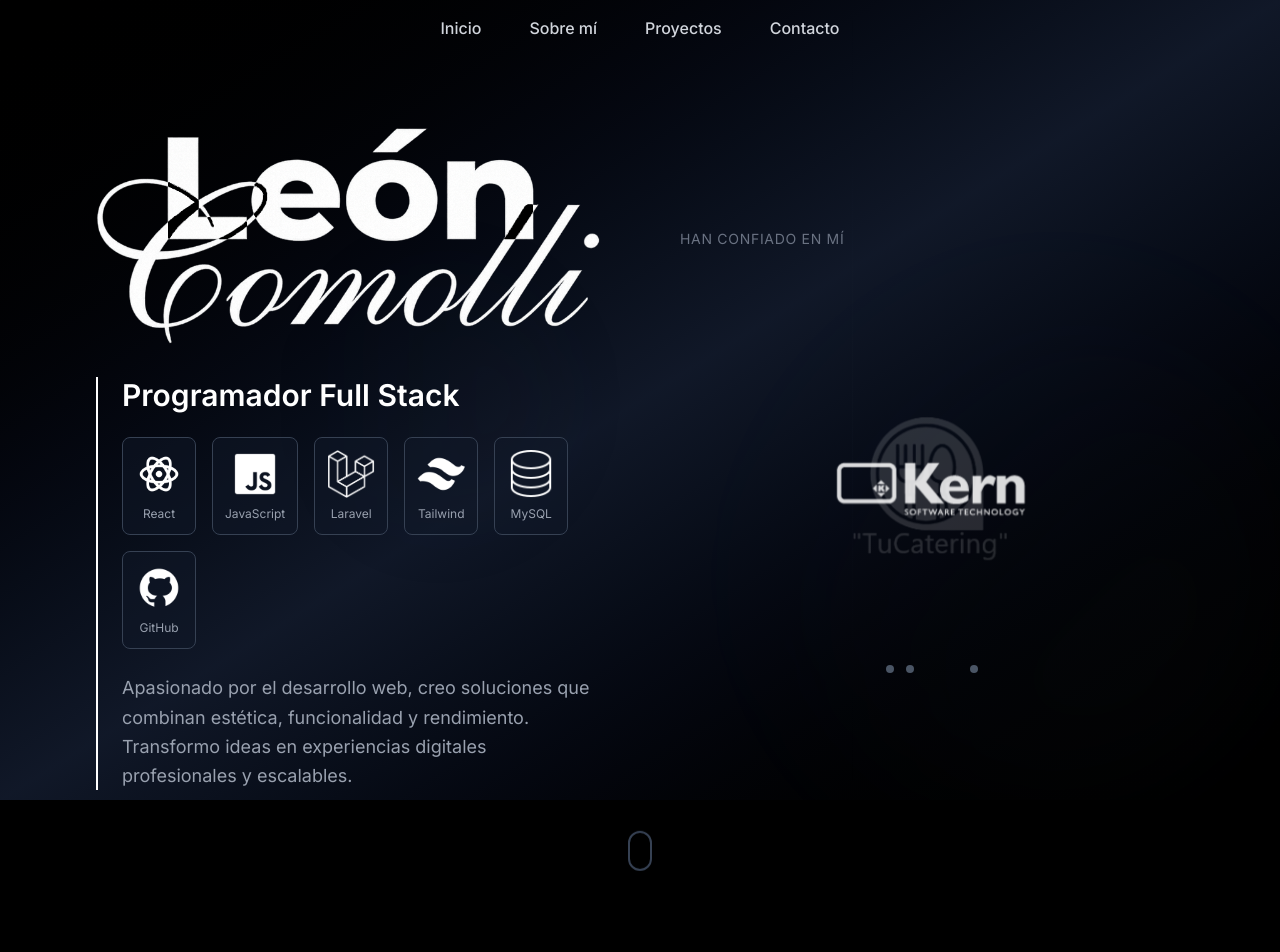
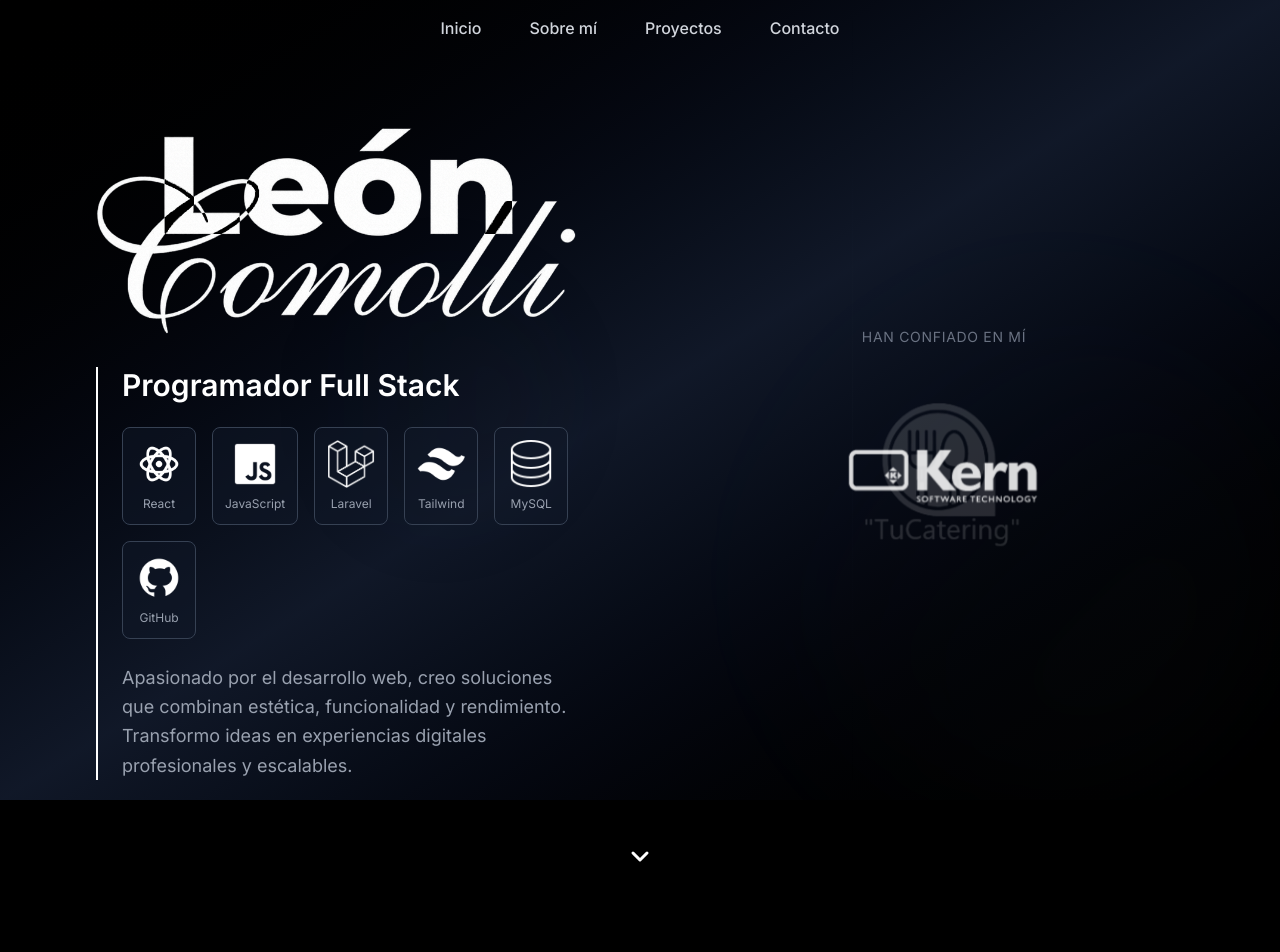
Before and after one commit to leoncomolli/portfolio, a React (Vite) app: page / in a window 1280 px wide. Shown: the top 952 px of the page. Built offline with nearby package versions, Linux system fonts and the light colour scheme.

Commit message:
actualizacion v2

```diff
--- a/src/components/ClientSlider.jsx
+++ b/src/components/ClientSlider.jsx
@@ -19,7 +19,14 @@ const ClientSlider = () => {
   }, [clients.length]);
 
   return (
-    <div className="relative overflow-hidden py-12 flex items-center justify-center min-h-[400px]">
+    <div className="relative overflow-hidden py-12 flex flex-col items-center justify-center min-h-[350px]">
+      <div className="mb-6 text-center">
+        <h4 className="text-gray-500 text-sm uppercase tracking-wider">
+          Han confiado en mí
+        </h4>
+      </div>
+
+      <div className="relative w-full flex items-center justify-center flex-1">
         {clients.map((client, index) => (
           <div
             key={index}
@@ -38,21 +45,6 @@ const ClientSlider = () => {
             />
           </div>
         ))}
-
-      {/* Indicators */}
-      <div className="absolute bottom-4 left-1/2 transform -translate-x-1/2 flex gap-3 z-10">
-        {clients.map((_, index) => (
-          <button
-            key={index}
-            onClick={() => setCurrentIndex(index)}
-            className={`transition-all duration-300 rounded-full ${
-              index === currentIndex
-                ? 'bg-accent-green w-8 h-2'
-                : 'bg-gray-600 hover:bg-gray-500 w-2 h-2'
-            }`}
-            aria-label={`Go to slide ${index + 1}`}
-          />
-        ))}
       </div>
     </div>
   );
--- a/src/components/Footer.jsx
+++ b/src/components/Footer.jsx
@@ -16,11 +16,13 @@ const Footer = () => {
         <div className="grid grid-cols-1 md:grid-cols-3 gap-8 md:gap-12">
           {/* Left - Name/Brand */}
           <div className="space-y-4">
-            <h3 className="text-2xl font-display font-bold text-white">
-              Leon Comolli
-            </h3>
+            <img
+              src="/logodev.png"
+              alt="Leon Comolli"
+              className="h-20 w-auto object-contain"
+            />
             <p className="text-gray-400 text-sm">
-              Full Stack Developer
+              Programador Full Stack
             </p>
             <p className="text-gray-500 text-sm">
               Transformando ideas en experiencias digitales
--- a/src/components/Hero.jsx
+++ b/src/components/Hero.jsx
@@ -14,7 +14,7 @@ const Hero = () => {
   return (
     <section id="hero" className="min-h-screen flex items-center section-padding pt-32 relative">
       <div className="max-w-7xl mx-auto w-full">
-        <div className="grid grid-cols-1 lg:grid-cols-2 gap-12 lg:gap-20 items-center">
+        <div className="grid grid-cols-1 lg:grid-cols-2 gap-12 lg:gap-32 items-center">
             {/* Left Side - Logo and Info */}
             <div className="space-y-8">
               <div className="w-full max-w-2xl">
@@ -58,22 +58,27 @@ const Hero = () => {
             </div>
 
           {/* Right Side - Client Slider */}
-          <div className="flex flex-col justify-center">
-            <div className="mb-6">
-              <h4 className="text-gray-500 text-sm uppercase tracking-wider mb-4">
-                Han confiado en mí
-              </h4>
-            </div>
+          <div className="flex flex-col justify-start">
             <ClientSlider />
           </div>
         </div>
       </div>
 
       {/* Scroll indicator */}
-      <div className="absolute bottom-10 left-1/2 transform -translate-x-1/2 animate-bounce">
-        <div className="w-6 h-10 border-2 border-gray-700 rounded-full flex justify-center pt-2">
-          <div className="w-1 h-2 bg-accent-green rounded-full"></div>
-        </div>
+      <div className="absolute bottom-10 left-1/2 transform -translate-x-1/2">
+        <svg
+          className="w-6 h-6 text-accent-green"
+          fill="none"
+          stroke="currentColor"
+          viewBox="0 0 24 24"
+        >
+          <path
+            strokeLinecap="round"
+            strokeLinejoin="round"
+            strokeWidth="3"
+            d="M19 9l-7 7-7-7"
+          />
+        </svg>
       </div>
     </section>
   );
```
Lines whose indentation alone changed are shown as unchanged.
